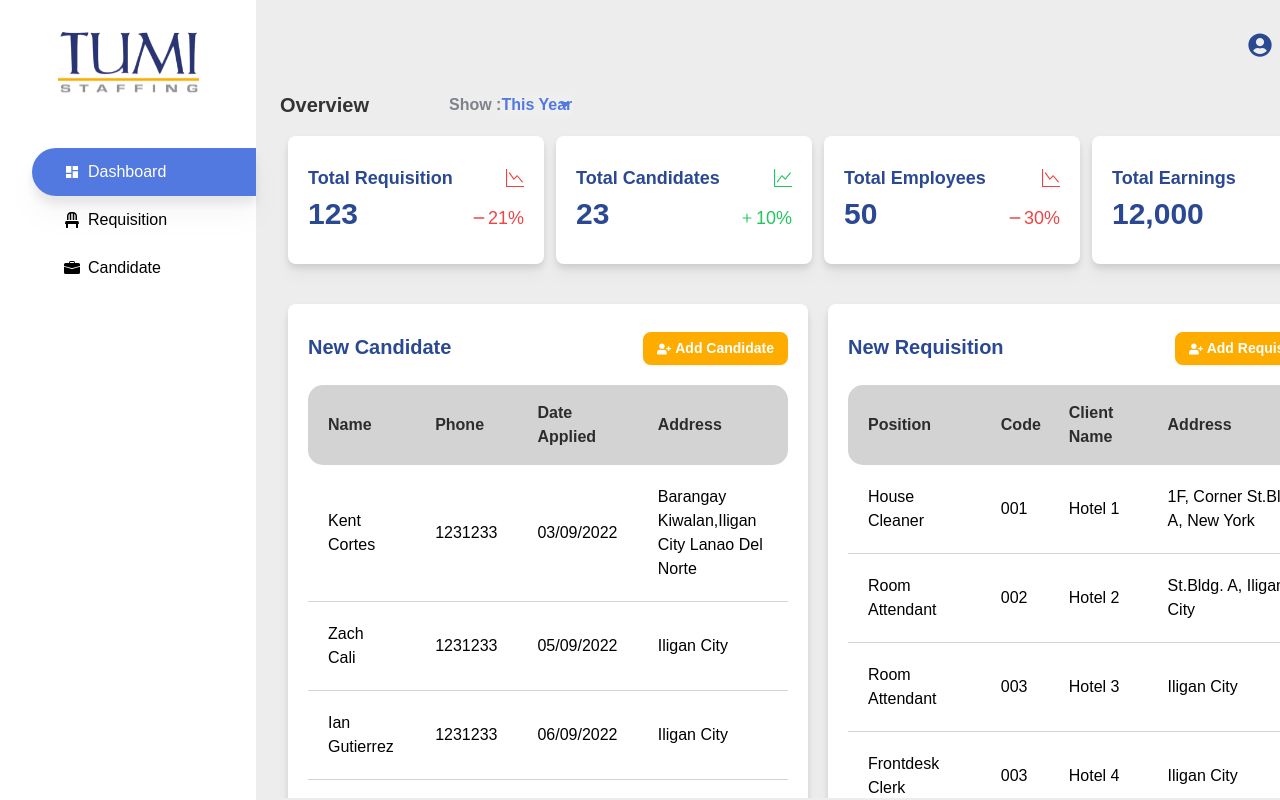
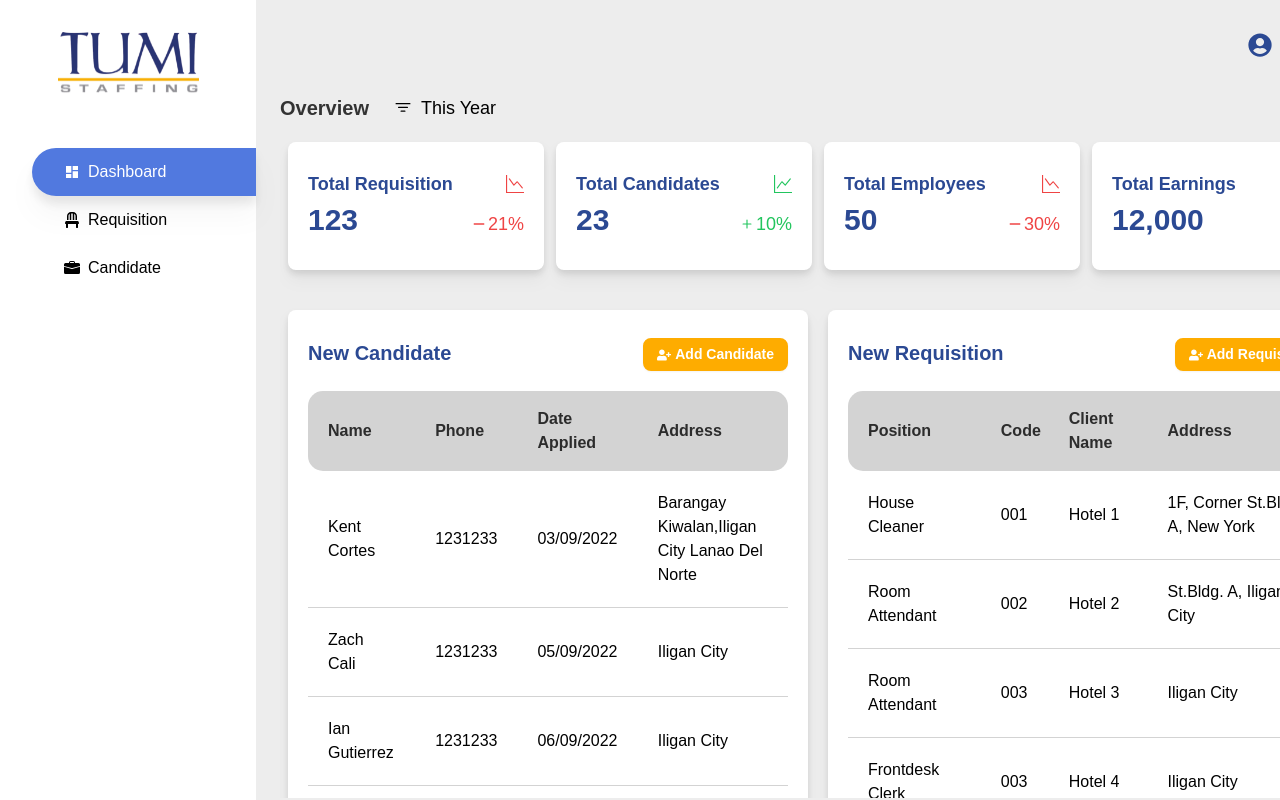
Before and after one commit to Briteph/Orion, a Next.js app: page / in a window 1280 px wide. Shown: the top 800 px of the page. Built offline with nearby package versions, Linux system fonts and the light colour scheme.

Commit message:
link fixes and new design for filter

```diff
--- a/components/Elements/DropDown.js
+++ b/components/Elements/DropDown.js
@@ -5,9 +5,8 @@ import {
   useImperativeHandle,
   forwardRef,
 } from "react";
-import Card from "./Card";
 
-// @params { children, label, buttonClass, labelClass, iconClass, cardItemClass, menu, dropDownIcon }
+// @params { children, label, buttonClass, labelClass, cardItemClass, menu, dropDownIcon }
 const DropDown = forwardRef((props, ref) => {
   const innerref = useRef();
   const buttonRef = useRef();
@@ -57,31 +56,39 @@ const DropDown = forwardRef((props, ref) => {
     <div ref={innerref}>
       <button
         className={`
-          flex items-center justify-center gap-2 px-1 py-1 w-28 rounded-lg
+          flex items-center justify-center gap-2 p-1 rounded-lg
           ${props.buttonClass ? props.buttonClass : ""}
           ${buttonColor}
         `}
         ref={buttonRef}
         onClick={() => setOpen(!open)}
       >
-        {props.dropDownIcon}
-        <div
-          className={`
+        {props.dropDownIcon ? props.dropDownIcon : ""}
+        {props.label ? (
+          <div
+            className={`
             flex items-center text-lg font-medium
             ${props.labelClass ? props.labelClass : ""}
           `}
-        >
-          {props.label}
-        </div>
+          >
+            {props.label}
+          </div>
+        ) : (
+          ""
+        )}
       </button>
       <div
         className={`
           z-10 absolute border-gray-100 bg-white rounded-lg drop-shadow-lg
           ${!open ? "hidden" : ""}
         `}
-        style={{width: `${menuWidth}px`}}
+        style={{ width: `${menuWidth}px` }}
       >
-        <div className={`flex flex-col gap-1 items-center ${props.cardItemClass}`}>{props.children}</div>
+        <div
+          className={`flex flex-col gap-1 items-center ${props.cardItemClass}`}
+        >
+          {props.children}
+        </div>
       </div>
     </div>
   );
--- a/pages/dashboard.js
+++ b/pages/dashboard.js
@@ -1,4 +1,4 @@
-import React from "react";
+import React, { useRef, useState } from "react";
 import Link from "next/link";
 import ButtonSecondary from "../components/Elements/ButtonSecondary.js";
 import CardKPI from "../components/Cards/CardKPI.js";
@@ -13,28 +13,51 @@ import {
   NewCandidateCOLUMNS,
   NewRequisitionCOLUMNS,
 } from "../components/Tables/Columns";
-import FormSelect from "../components/Forms/FormSelect.js";
-import { FaSortDown as SortDown } from "react-icons/fa";
+import DropDown from "../components/Elements/DropDown";
+import { BsFilter as FilterIcon } from "react-icons/bs";
+import Head from "next/head.js";
 
 function Dashboard() {
+  const dropdownRef = useRef();
+  const [filterState, setFilterState] = useState("This Year");
+
   return (
     <>
+      <Head>
+        <title>Orion</title>
+      </Head>
       <ContentNav>
         <div className="DashboardContainer">
-          <div className="flex items-center">
-            <div className="text-[#333333] font-bold text-[20px] mr-20">
+          <div className="flex items-center gap-5">
+            <div className="text-[#333333] font-bold text-[20px]">
               Overview
             </div>
-            <div className="flex ">
-              <span className="text-[#7F8289] font-bold">Show :</span>
-              <FormSelect
-                defValue={"This Year"}
-                options={[{ key: 1, value: "Last Year", text: "Last Year" }]}
-                icon={
-                  <SortDown className="text-[#5179DF] absolute bottom-2 right-0" />
-                }
-                addClass="text-[#5179DF] rounded-lg"
-              />
+            <div>
+              <DropDown
+                dropDownIcon={<FilterIcon className="text-xl" />}
+                label={filterState}
+                buttonClass="hover:bg-[#5179DF] hover:bg-opacity-25 rounded"
+                ref={dropdownRef}
+              >
+                <div className="py-1 w-full">
+                  <div className="hover:bg-[#5179DF] hover:bg-opacity-25 rounded text-center"
+                    onClick={() => {
+                      setFilterState("This Year");
+                      dropdownRef.current.toggle();
+                    }}
+                  >
+                    This Year
+                  </div>
+                  <div className="hover:bg-[#5179DF] hover:bg-opacity-25 rounded text-center"
+                    onClick={() => {
+                      setFilterState("Last Year");
+                      dropdownRef.current.toggle();
+                    }}
+                  >
+                    Last Year
+                  </div>
+                </div>
+              </DropDown>
             </div>
           </div>
           <div className="flex flex-wrap gap-3 px-2 mt-4 sm:flex-nowrap KPI-container">
@@ -42,27 +65,27 @@ function Dashboard() {
               header="Total Requisition"
               subHeader="123"
               subSpan="21"
-              spanColor={{incline:"text-green-500", decline: "text-red-500"}}
+              spanColor={{ incline: "text-green-500", decline: "text-red-500" }}
               decline={true}
             />
             <CardKPI
               header="Total Candidates"
               subHeader="23"
               subSpan="10"
-              spanColor={{incline:"text-green-500", decline: "text-red-500"}}
+              spanColor={{ incline: "text-green-500", decline: "text-red-500" }}
             />
             <CardKPI
               header="Total Employees"
               subHeader="50"
               subSpan="30"
-              spanColor={{incline:"text-green-500", decline: "text-red-500"}}
+              spanColor={{ incline: "text-green-500", decline: "text-red-500" }}
               decline={true}
             />
             <CardKPI
               header="Total Earnings"
               subHeader="12,000"
               subSpan="4"
-              spanColor={{incline:"text-green-500", decline: "text-red-500"}}
+              spanColor={{ incline: "text-green-500", decline: "text-red-500" }}
             />
           </div>
           <div className="flex flex-col flex-wrap gap-5 px-2 mt-10 sm:flex-row sm:flex-nowrap">
@@ -71,7 +94,7 @@ function Dashboard() {
                 <div className="text-[#2B4993] font-bold text-[20px]">
                   New Candidate
                 </div>
-                <Link href={"/candidate/add-candidate"}>
+                <Link href={"/candidates/add-candidate"}>
                   <ButtonSecondary addClass="text-white flex items-center text-[14px]">
                     <span className="mr-1">
                       <AddIcon />
@@ -101,7 +124,7 @@ function Dashboard() {
                 <div className="text-[#2B4993] font-bold text-[20px]">
                   New Requisition
                 </div>
-                <Link href={"/requistion/add-requisition"}>
+                <Link href={"/requisitions/add-requisition"}>
                   <ButtonSecondary addClass="text-white flex items-center ">
                     <span className="mr-1">
                       <AddIcon />
```
